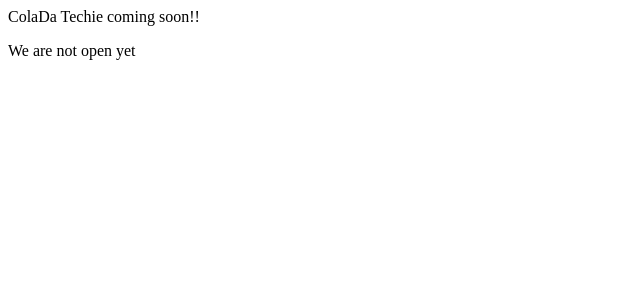
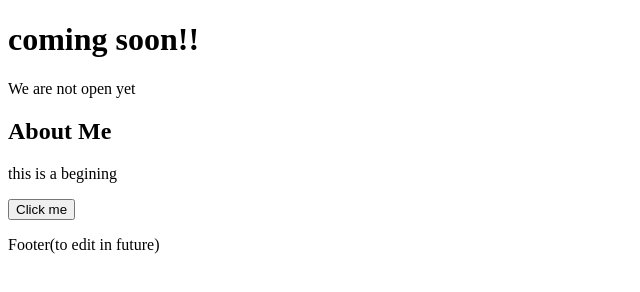
Before and after one commit to KarishmaCr/WebsiteDevelopmentCourse, a plain HTML site: page index.html in a window 1280 px wide. Shown: the whole page, without its empty margins (0-640 px from the left). Drawn offline with Linux system fonts and the light colour scheme.

Commit message:
Fix HTML structure and correct tags

```diff
--- a/index.html
+++ b/index.html
@@ -1,12 +1,34 @@
 <!DOCTYPE html>
 <html>
   <head>
-    <tiltle>
+    <meta sharset="UTF-8">
+    <title>
       ColaDa Techie
-    </tiltle>
+    </title>
+    <link rel="stylesheet" href="style.css">
   </head>
+
   <body>
-    <hi>coming soon!!</hi>
+    <header>
+
+    <h1>coming soon!!</h1>
     <p>We are not open yet</p>
+
+    </header>
+
+    <main>
+      <section>
+        <h2>About Me</h2>
+        <p> this is a begining</p>
+        <button id="button_1">Click me</button>
+      </section>
+    </main>
+
+    <footer>
+      <p>Footer(to edit in future)</p>
+
+    </footer>
+    <!-- all the actionable part are defined in the script.js. This below statement is used to incorporate it to this page -->
+    <script src="script.js"></script>
   </body>
 </html>
```
